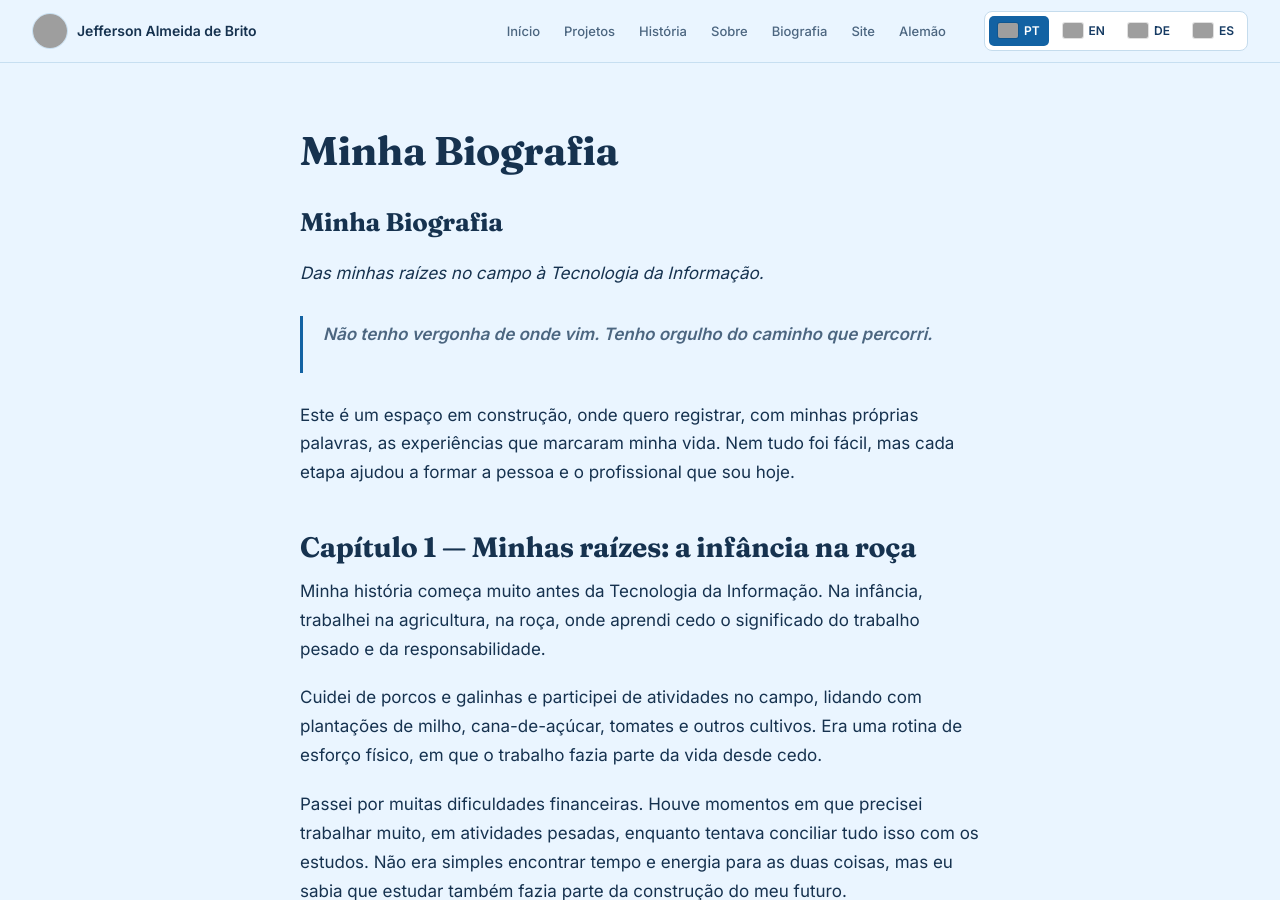
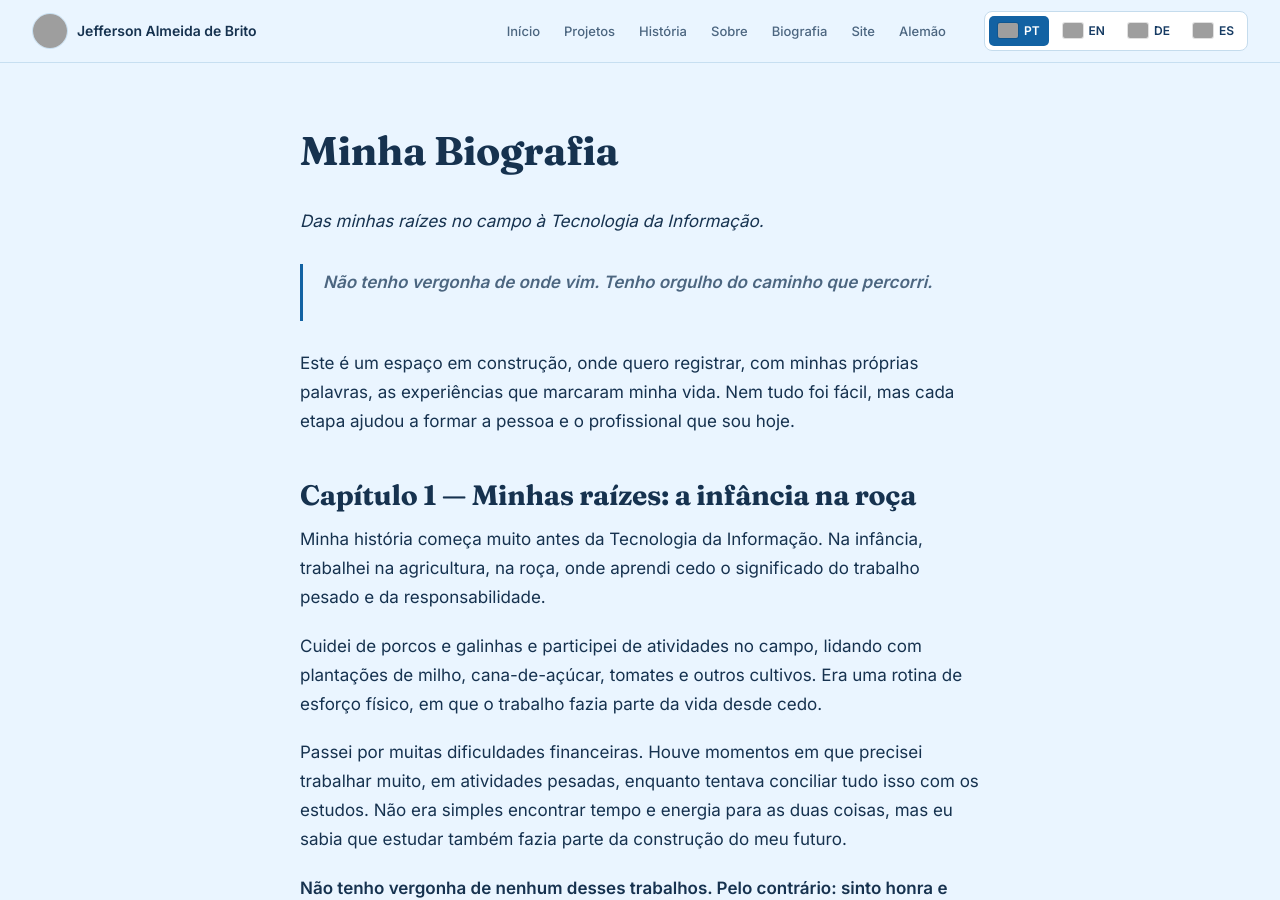
Before and after one commit to jeffersondk3/jeffersondk3.github.io, a Jekyll site: the page built from biografia.md, in a window 1280 px wide and 900 px high. Built offline with Jekyll 4.4.1, drawn with Linux system fonts in a browser that asks for light colours; grey boxes are pictures that could not be loaded.

Commit message:
Remove título duplicado já exibido pelo layout da página

```diff
--- a/biografia.md
+++ b/biografia.md
@@ -4,8 +4,6 @@ title: Minha Biografia
 permalink: /biografia/
 description: "Minha história de vida: das raízes na roça à Tecnologia da Informação."
 ---
-
-# Minha Biografia
 
 *Das minhas raízes no campo à Tecnologia da Informação.*
 
```
